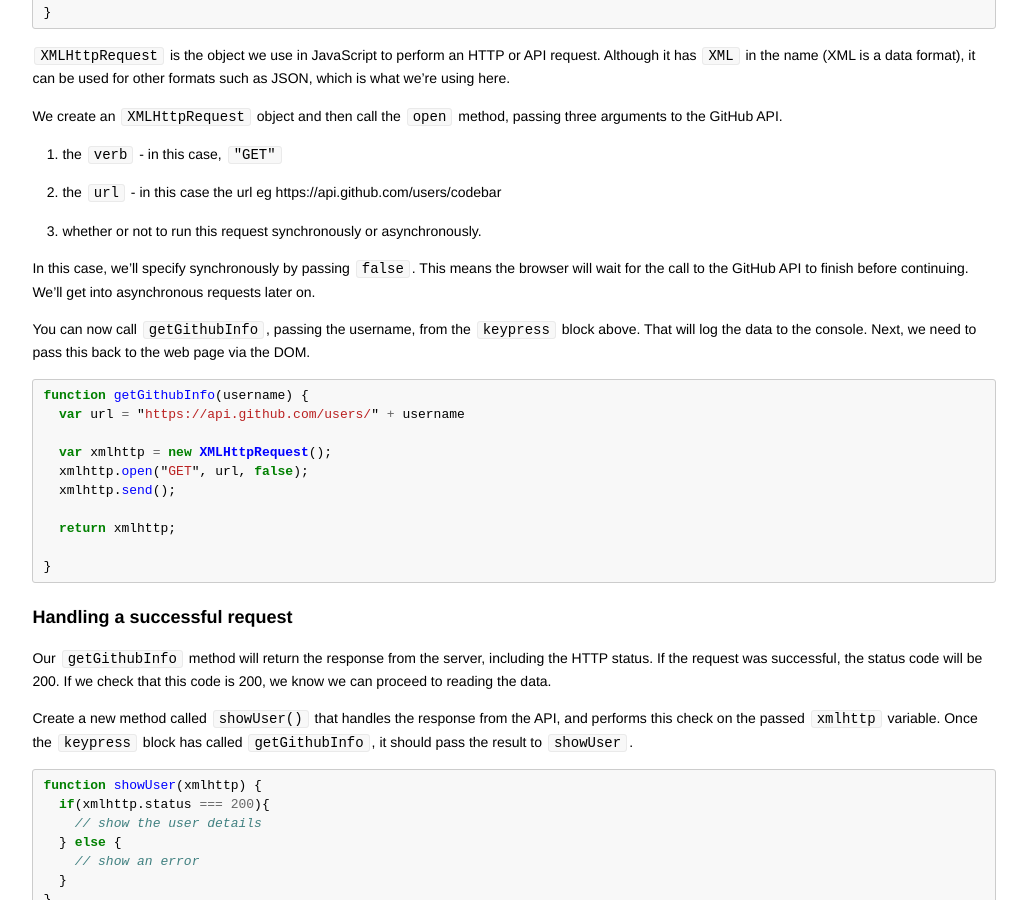
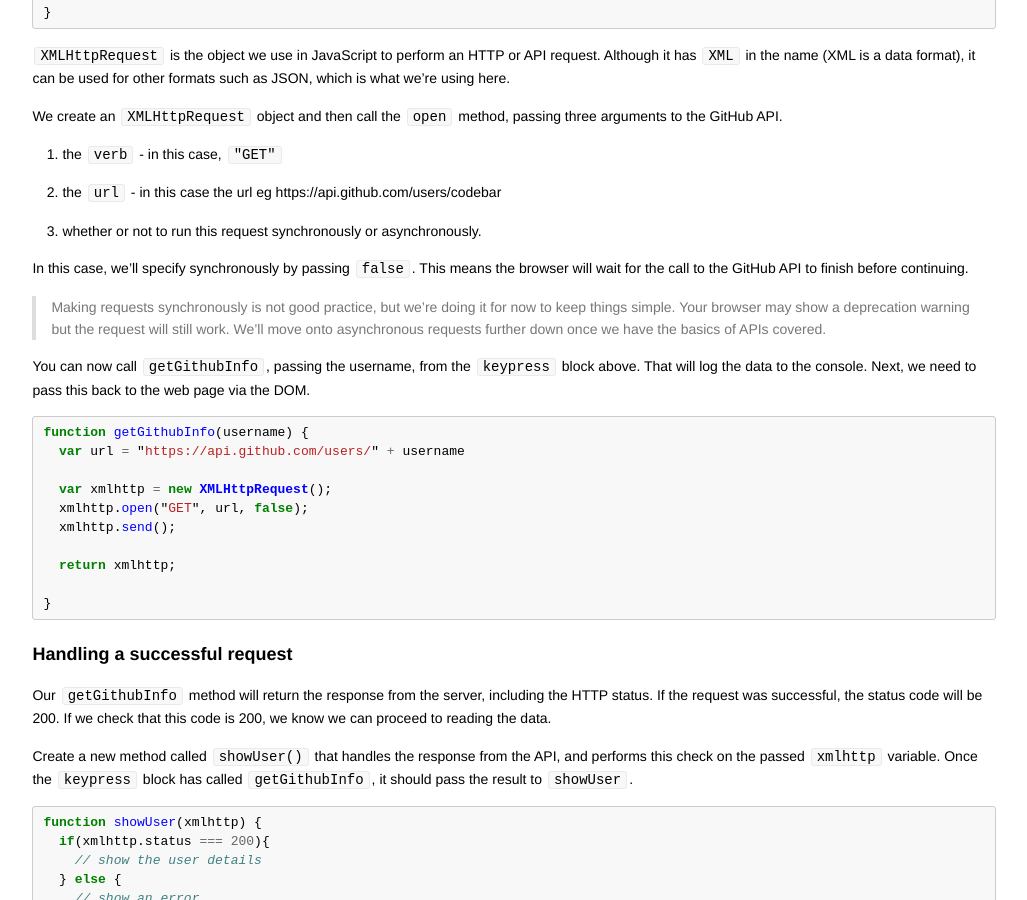
Before and after one commit to codebar/tutorials, a Jekyll site: the page built from js/lesson4/tutorial.md, in a window 1280 px wide and 900 px high, scrolled down 3643 px. Shown: the whole window, without its empty margins (126-1153 px from the left). Built offline with Jekyll 4.4.1, drawn with Linux system fonts in a browser that asks for light colours; Markdown is read by kramdown in place of the engine named in the settings.

Commit message:
Add note on deprecation warnings for sync XMLHttpRequest calls

```diff
--- a/js/lesson4/tutorial.md
+++ b/js/lesson4/tutorial.md
@@ -152,7 +152,9 @@ We create an `XMLHttpRequest` object and then call the `open` method, passing th
 2. the `url` - in this case the url eg https://api.github.com/users/codebar
 3. whether or not to run this request synchronously or asynchronously.
 
-In this case, we'll specify synchronously by passing `false`. This means the browser will wait for the call to the GitHub API to finish before continuing. We'll get into asynchronous requests later on.
+In this case, we'll specify synchronously by passing `false`. This means the browser will wait for the call to the GitHub API to finish before continuing.
+
+> Making requests synchronously is not good practice, but we're doing it for now to keep things simple. Your browser may show a deprecation warning but the request will still work. We'll move onto asynchronous requests further down once we have the basics of APIs covered.
 
 You can now call `getGithubInfo`, passing the username, from the `keypress` block above. That will log the data to the console. Next, we need to pass this back to the web page via the DOM.
 
```
